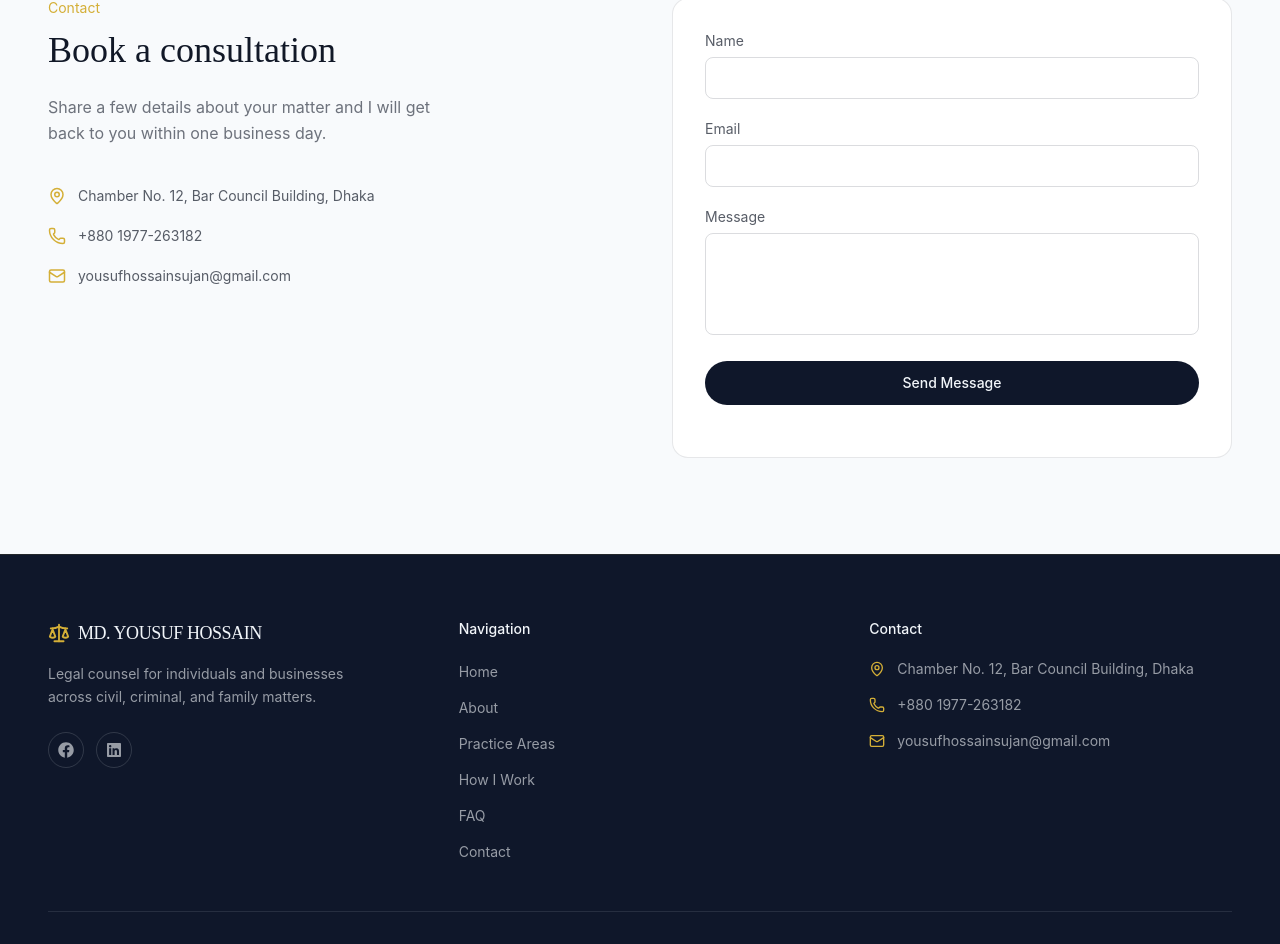
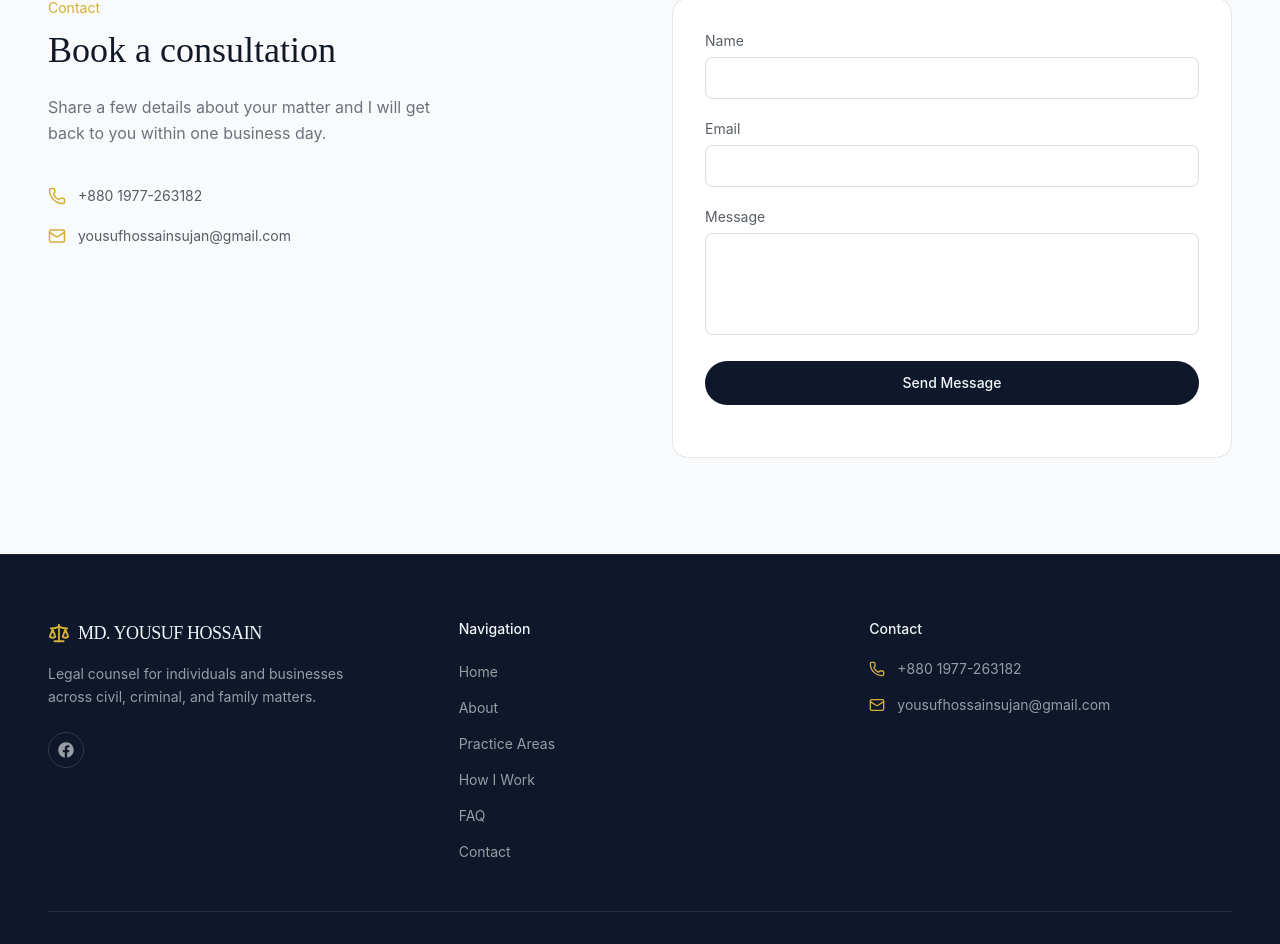
Before and after one commit to riemetoba/advocate-md_yousuf-portfolio, a React (Vite) app: page / in a window 1280 px wide. Shown: the part 3639-4583 px from the top of the page. Built offline with nearby package versions, Linux system fonts and the light colour scheme.

Commit message:
social media link add & contact info fix

```diff
--- a/src/components/layout/Footer.jsx
+++ b/src/components/layout/Footer.jsx
@@ -1,5 +1,5 @@
 import { Scale, MapPin, Phone, Mail } from 'lucide-react';
-import { FaFacebook, FaLinkedin } from "react-icons/fa";
+import { FaFacebook } from "react-icons/fa";
 import Container from '../Container';
 
 const navLinks = [
@@ -12,8 +12,7 @@ const navLinks = [
 ];
 
 const socialLinks = [
-  { icon: FaFacebook, href: 'https://facebook.com', label: 'Facebook' },
-  { icon: FaLinkedin , href: 'https://linkedin.com', label: 'LinkedIn' },
+  { icon: FaFacebook, href: 'https://www.facebook.com/yousufhossain.sujan.3', label: 'Facebook' }
 ];
 
 const Footer = () => {
@@ -84,12 +83,6 @@ const Footer = () => {
           <address className="not-italic">
             <p className="text-slate text-sm mb-5 font-medium">Contact</p>
             <ul className="flex flex-col gap-4">
-              <li className="flex items-start gap-3">
-                <MapPin size={16} className="text-gold mt-0.5 shrink-0" aria-hidden="true" />
-                <span className="text-slate/60 text-sm">
-                  Chamber No. 12, Bar Council Building, Dhaka
-                </span>
-              </li>
               <li className="flex items-center gap-3">
                 <Phone size={16} className="text-gold shrink-0" aria-hidden="true" />
                 <a
@@ -118,7 +111,7 @@ const Footer = () => {
           <p className="text-slate/40 text-xs">
             © {new Date().getFullYear()} Md. Yusuf Hossain. All rights reserved.
           </p>
-          <p className="text-slate/40 text-xs">Advocate, Supreme Court of Bangladesh</p>
+          <p className="text-slate/40 text-xs">Advocate, Judge Court of Bangladesh</p>
         </div>
       </Container>
     </footer>
--- a/src/components/sections/Contact.jsx
+++ b/src/components/sections/Contact.jsx
@@ -51,12 +51,6 @@ const Contact = () => {
           </p>
 
           <address className="flex flex-col gap-5 not-italic">
-            <div className="flex items-center gap-3">
-              <MapPin size={18} className="text-gold shrink-0" aria-hidden="true" />
-              <span className="text-charcoal/70 text-sm">
-                Chamber No. 12, Bar Council Building, Dhaka
-              </span>
-            </div>
             <div className="flex items-center gap-3">
               <Phone size={18} className="text-gold shrink-0" aria-hidden="true" />
               <a href="tel:+8801977263182" className="text-charcoal/70 text-sm hover:text-gold transition-colors" aria-label="Call +880 1977-263182">
```
